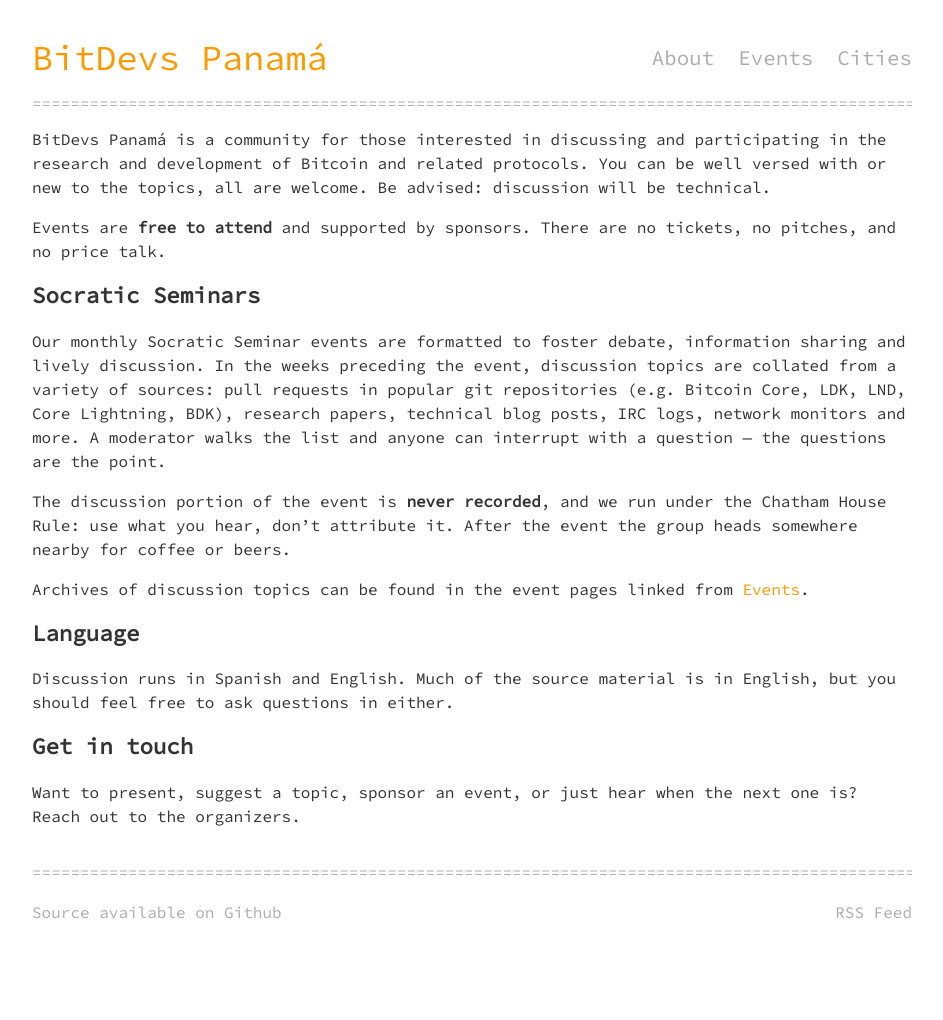
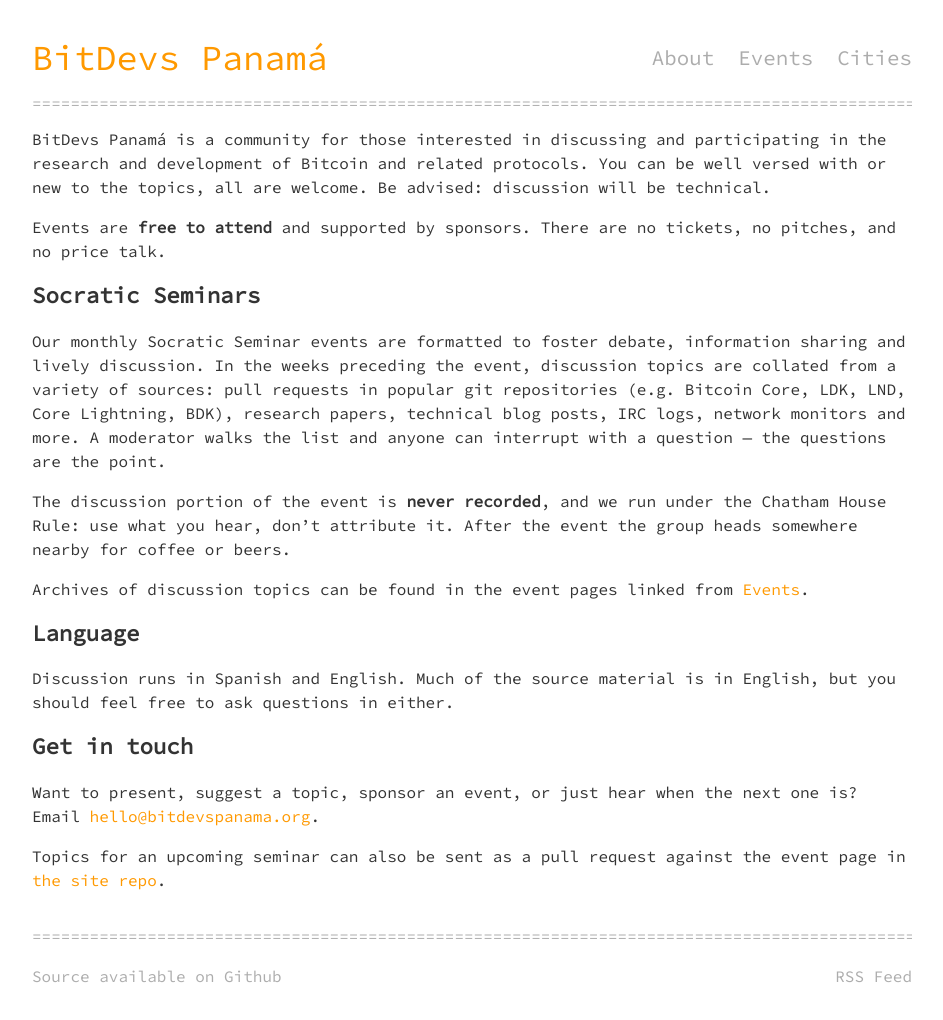
Before and after one commit to BitDevsPanama/bitdevspanama.github.io, a Jekyll site: the page built from about.md, in a window 1280 px wide. Shown: the whole page, without its empty margins (168-1111 px from the left). Built offline with Jekyll 4.4.1, drawn with Linux system fonts in a browser that asks for light colours; before the commit the page ends 956 px from its top, so only the background shows below that.

Commit message:
Use hello@bitdevspanama.org as the contact address

```diff
--- a/about.md
+++ b/about.md
@@ -36,4 +36,7 @@ English, but you should feel free to ask questions in either.
 ### Get in touch
 
 Want to present, suggest a topic, sponsor an event, or just hear when the next
-one is? Reach out to the organizers.
+one is? Email <hello@bitdevspanama.org>.
+
+Topics for an upcoming seminar can also be sent as a pull request against the
+event page in [the site repo](https://github.com/BitDevsPanama/bitdevspanama.github.io).
```
Also changed, not shown: _posts/2026-10-01-panama-socratic-001.md (+1 -1 lines).
